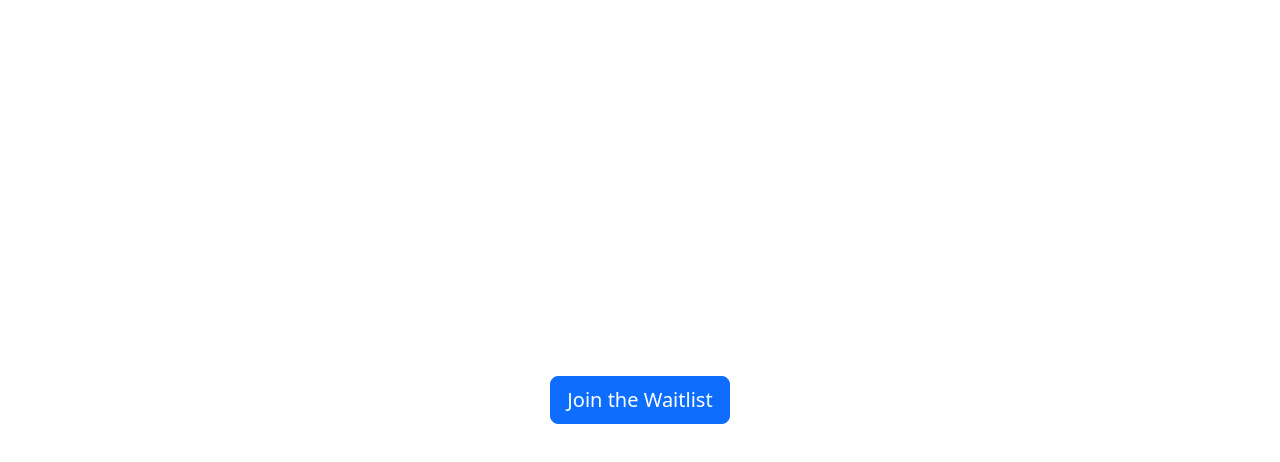
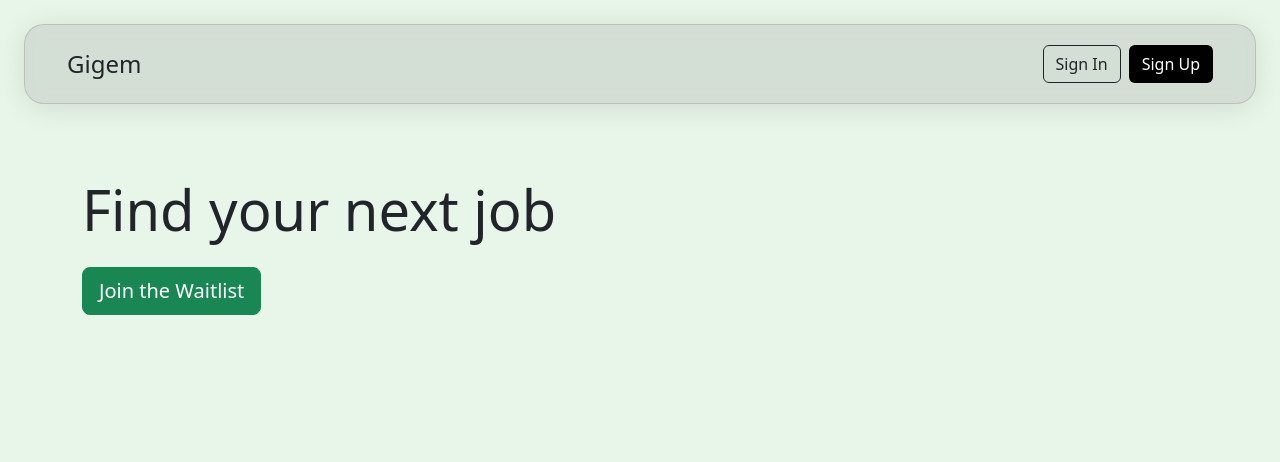
Before and after one commit to idalmas/gigem, a Next.js app: page / in a window 1280 px wide. Shown: the top 462 px of the page. Built offline with nearby package versions, Linux system fonts and the light colour scheme.

Commit message:
Update page.tsx

```diff
--- a/app/page.tsx
+++ b/app/page.tsx
@@ -2,11 +2,38 @@ import 'bootstrap/dist/css/bootstrap.min.css';
 
 export default function Home() {
   return (
-    <div className="d-flex flex-column justify-content-center align-items-center vh-100 text-center">
+    <div className="d-flex flex-column min-vh-100" style={{ backgroundColor: '#E8F5E9' }}>
+      <div className="px-4 py-4">
+        <header style={{
+          background: 'rgba(128, 128, 128, 0.2)',
+          backdropFilter: 'blur(10px)',
+          borderRadius: '20px',
+          padding: '20px 30px',
+          boxShadow: '0 4px 30px rgba(0, 0, 0, 0.1)',
+          border: '1px solid rgba(128, 128, 128, 0.3)'
+        }}>
+          <div className="container-fluid">
+            <div className="row align-items-center">
+              <div className="col">
+                <h1 className="h4 mb-0 text-dark">Gigem</h1>
+              </div>
+              <div className="col-auto">
+                <button className="btn btn-outline-dark me-2">Sign In</button>
+                <button className="btn text-white" style={{ backgroundColor: 'black' }}>Sign Up</button>
+              </div>
+            </div>
+          </div>
+        </header>
+      </div>
 
-      <button className="btn btn-primary btn-lg">
-        Join the Waitlist
-      </button>
+      <main className="flex-grow-1 d-flex flex-column justify-content-start pt-5">
+        <div className="container">
+          <h1 className="display-4 mb-4 fw-medium">Find your next job</h1>
+          <a href="https://airtable.com/appXZDsIUpmia1Bbe/pagvf3CVZ3Hyb0zyd/form" className="btn btn-success btn-lg">
+            Join the Waitlist
+          </a>
+        </div>
+      </main>
     </div>
   );
 }
```
